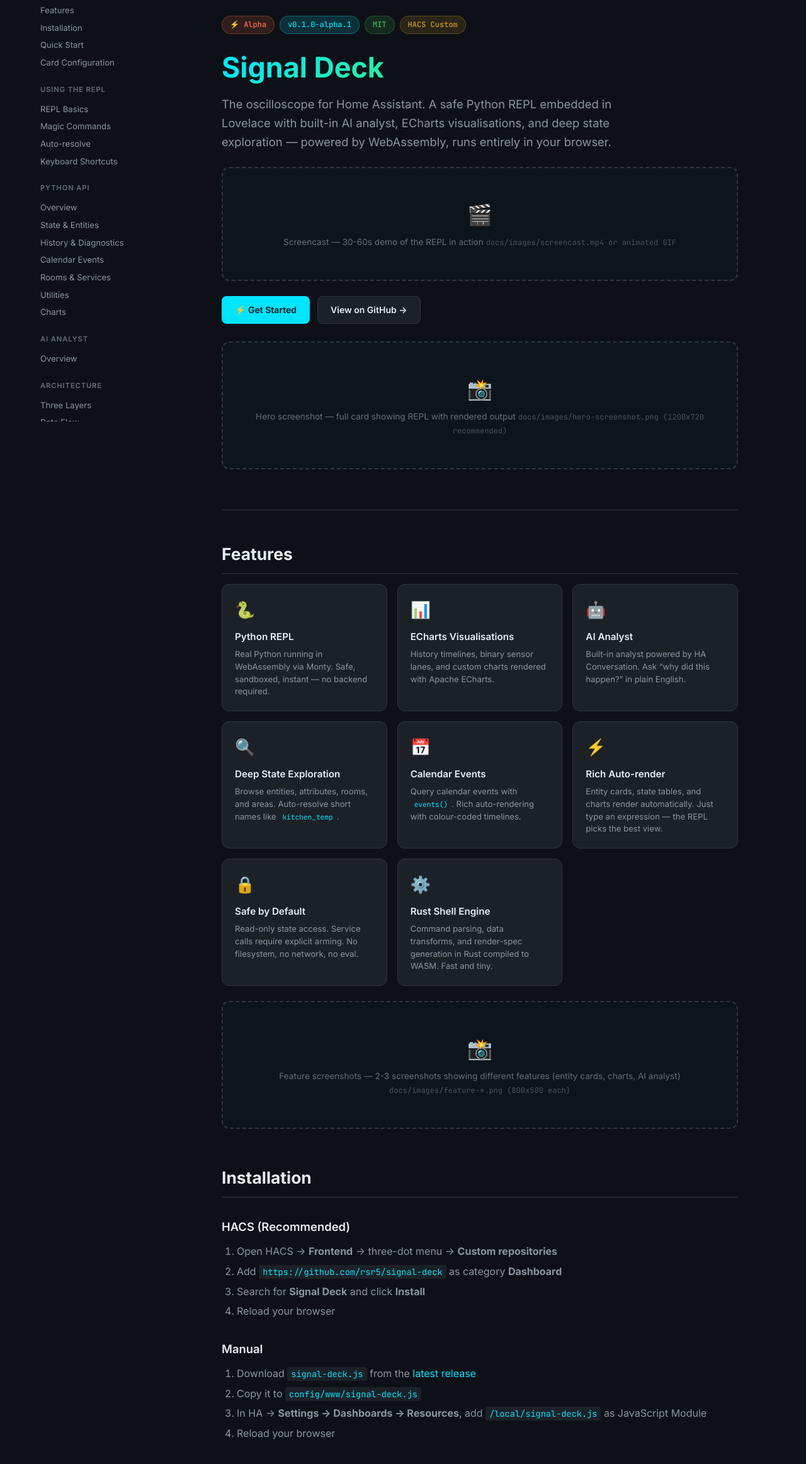
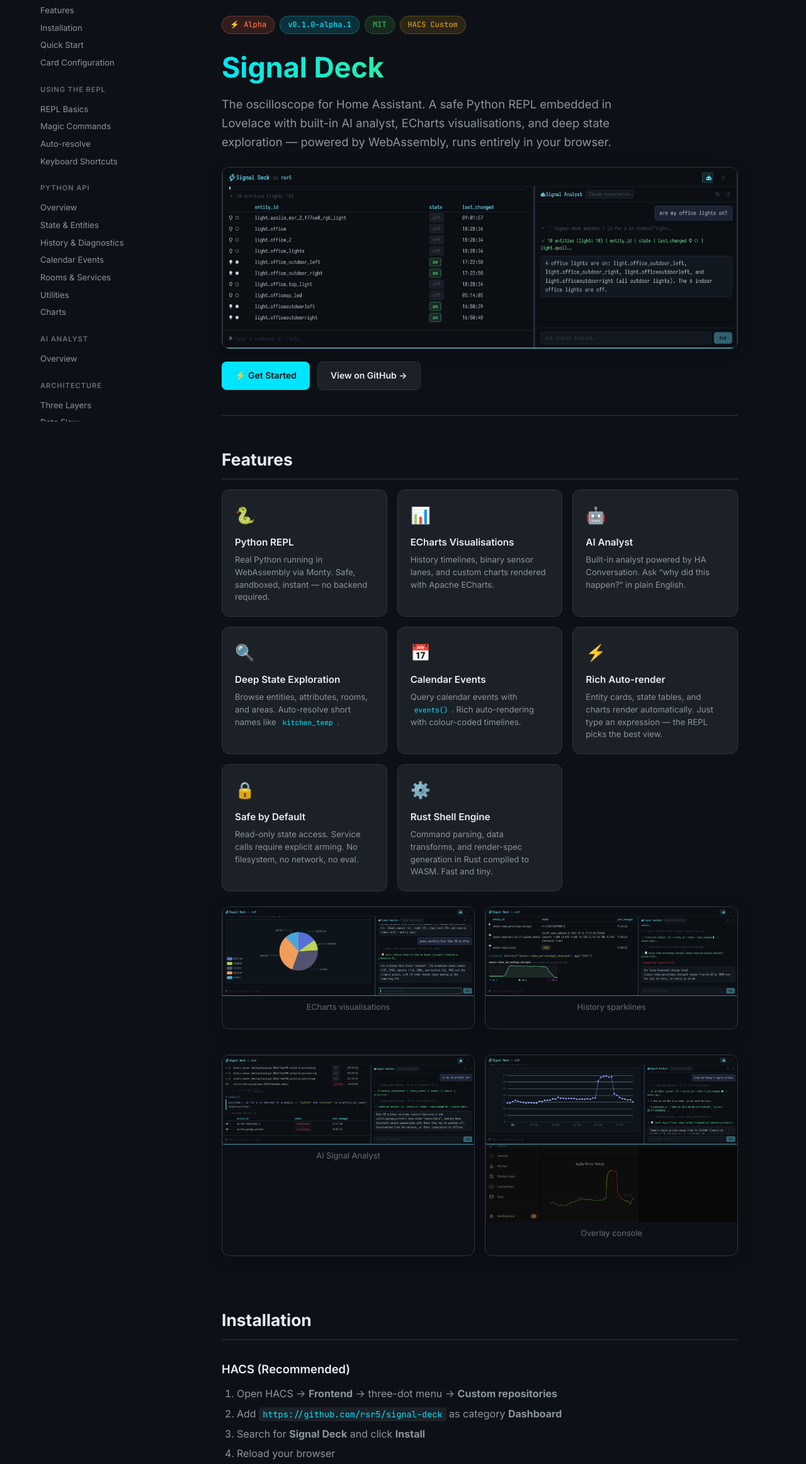
Before and after one commit to rsr5/signal-deck, a website: page docs/index.html in a window 1280 px wide. Shown: the part 115-2439 px from the top of the page at 63% size. Drawn offline with nearby package versions, Linux system fonts and the light colour scheme.

```diff
--- a/docs/index.html
+++ b/docs/index.html
@@ -315,11 +315,9 @@
           powered by WebAssembly, runs entirely in your browser.
         </p>
 
-        <!-- SCREENCAST PLACEHOLDER -->
-        <div class="media-placeholder">
-          <span class="placeholder-icon">&#x1F3AC;</span>
-          Screencast &mdash; 30-60s demo of the REPL in action
-          <span class="placeholder-hint">docs/images/screencast.mp4 or animated GIF</span>
+        <!-- HERO SCREENSHOT -->
+        <div class="screenshot" style="margin-bottom: 20px;">
+          <img src="images/light-query.png" alt="Signal Deck — Python REPL inside Home Assistant" />
         </div>
 
         <div class="hero-actions">
@@ -327,12 +325,7 @@
           <a href="https://github.com/rsr5/signal-deck" class="btn btn-secondary">View on GitHub &rarr;</a>
         </div>
 
-        <!-- HERO SCREENSHOT PLACEHOLDER -->
-        <div class="media-placeholder" style="margin-top: 28px;">
-          <span class="placeholder-icon">&#x1F4F8;</span>
-          Hero screenshot &mdash; full card showing REPL with rendered output
-          <span class="placeholder-hint">docs/images/hero-screenshot.png (1200x720 recommended)</span>
-        </div>
+        <!-- Additional screenshots can be added here -->
       </section>
 
       <!-- Features -->
@@ -380,11 +373,24 @@
             <p>Command parsing, data transforms, and render-spec generation in Rust compiled to WASM. Fast and tiny.</p>
           </div>
         </div>
-        <!-- FEATURE SCREENSHOTS PLACEHOLDER -->
-        <div class="media-placeholder">
-          <span class="placeholder-icon">&#x1F4F8;</span>
-          Feature screenshots &mdash; 2-3 screenshots showing different features (entity cards, charts, AI analyst)
-          <span class="placeholder-hint">docs/images/feature-*.png (800x500 each)</span>
+        <!-- FEATURE SCREENSHOTS -->
+        <div style="display: grid; grid-template-columns: 1fr 1fr; gap: 16px; margin-top: 24px;">
+          <div class="screenshot">
+            <img src="images/pie-chart.png" alt="Signal Deck — ECharts pie chart visualisation" />
+            <div class="screenshot-caption">ECharts visualisations</div>
+          </div>
+          <div class="screenshot">
+            <img src="images/spark-line.png" alt="Signal Deck — Sparkline history chart" />
+            <div class="screenshot-caption">History sparklines</div>
+          </div>
+          <div class="screenshot">
+            <img src="images/conversation.png" alt="Signal Deck — AI Signal Analyst conversation" />
+            <div class="screenshot-caption">AI Signal Analyst</div>
+          </div>
+          <div class="screenshot">
+            <img src="images/overlay-console.png" alt="Signal Deck — Overlay console mode" />
+            <div class="screenshot-caption">Overlay console</div>
+          </div>
         </div>
       </section>
 
@@ -426,12 +432,7 @@ history("sensor.living_room_temperature", "6h")
 
 # Upcoming calendar events
 events("calendar.home", "24h")</code></pre>
-        <!-- QUICK START SCREENSHOT PLACEHOLDER -->
-        <div class="media-placeholder">
-          <span class="placeholder-icon">&#x1F4F8;</span>
-          Quick start screenshot &mdash; REPL showing the commands above with rendered output
-          <span class="placeholder-hint">docs/images/quick-start.png</span>
-        </div>
+        <!-- Quick start visuals covered by hero + feature screenshots -->
       </section>
 
       <!-- Card Configuration -->
@@ -447,11 +448,10 @@ events("calendar.home", "24h")</code></pre>
             <tr><td><code>analyst_entity</code></td><td>string</td><td>&mdash;</td><td>Conversation agent entity for AI analyst</td></tr>
           </tbody>
         </table>
-        <!-- OVERLAY MODE SCREENSHOT PLACEHOLDER -->
-        <div class="media-placeholder">
-          <span class="placeholder-icon">&#x1F4F8;</span>
-          Overlay mode screenshot &mdash; showing the floating panel over a dashboard
-          <span class="placeholder-hint">docs/images/overlay-mode.png</span>
+        <!-- OVERLAY MODE SCREENSHOT -->
+        <div class="screenshot" style="margin-top: 24px;">
+          <img src="images/overlay-console.png" alt="Signal Deck — Overlay console mode floating over a dashboard" />
+          <div class="screenshot-caption">Overlay console mode</div>
         </div>
       </section>
 
@@ -617,15 +617,13 @@ analyst_entity: conversation.ollama  # or any conversation agent</code></pre>
 # "Which lights are on right now?"
 # "Show me the front door history for today"</code></pre>
         <div class="callout info">
-          <strong>Optimised for small models</strong>
-          The analyst prompt is carefully tuned for local LLMs (Llama, Mistral, Phi) running via Ollama.
-          It works with larger models too, but doesn't require them.
+          <strong>Works with any Conversation agent</strong>
+          The analyst uses HA Conversation, so it works with whichever LLM you already have configured &mdash; cloud or local.
         </div>
-        <!-- AI ANALYST SCREENSHOT PLACEHOLDER -->
-        <div class="media-placeholder">
-          <span class="placeholder-icon">&#x1F4F8;</span>
-          AI Analyst screenshot &mdash; showing a conversation with the analyst
-          <span class="placeholder-hint">docs/images/ai-analyst.png</span>
+        <!-- AI ANALYST SCREENSHOT -->
+        <div class="screenshot" style="margin-top: 24px;">
+          <img src="images/conversation.png" alt="Signal Deck — AI Signal Analyst conversation" />
+          <div class="screenshot-caption">AI Signal Analyst conversation</div>
         </div>
       </section>
 
--- a/src/assistant/analyst-panel.ts
+++ b/src/assistant/analyst-panel.ts
@@ -392,6 +392,9 @@ export class AnalystPanel extends LitElement {
 
   clearHistory(): void {
     this._messages = [];
+    this._session = null;
+    this._inputHistory = [];
+    this._historyIndex = -1;
   }
 
   /** Copy the full conversation as plain text to clipboard. */
@@ -888,7 +891,7 @@ export class AnalystPanel extends LitElement {
         </div>
         <div class="panel-actions">
           <button class="panel-btn" @click=${this._copyConversation} title="Copy conversation">⧉</button>
-          <button class="panel-btn" @click=${() => this.clearHistory()} title="Clear history">✕</button>
+          <button class="panel-btn" @click=${() => this.clearHistory()} title="Reset chat">↺</button>
         </div>
       </div>
 
--- a/src/signal-deck.ts
+++ b/src/signal-deck.ts
@@ -299,6 +299,11 @@ export class SignalDeck extends LitElement {
   }
 
   private _toggleAnalyst(): void {
+    if (!this._showAnalyst) {
+      // Open at 50 % of the card width, clamped to the resize limits.
+      const w = this.clientWidth;
+      this._analystWidth = Math.max(200, Math.min(800, Math.round(w * 0.5)));
+    }
     this._showAnalyst = !this._showAnalyst;
   }
 
```
Also changed, not shown: README.md, docs/images/conversation.png (added), docs/images/light-query.png (added), docs/images/overlay-console.png (added), docs/images/pie-chart.png (added), docs/images/spark-line.png (added), 2 other files.
